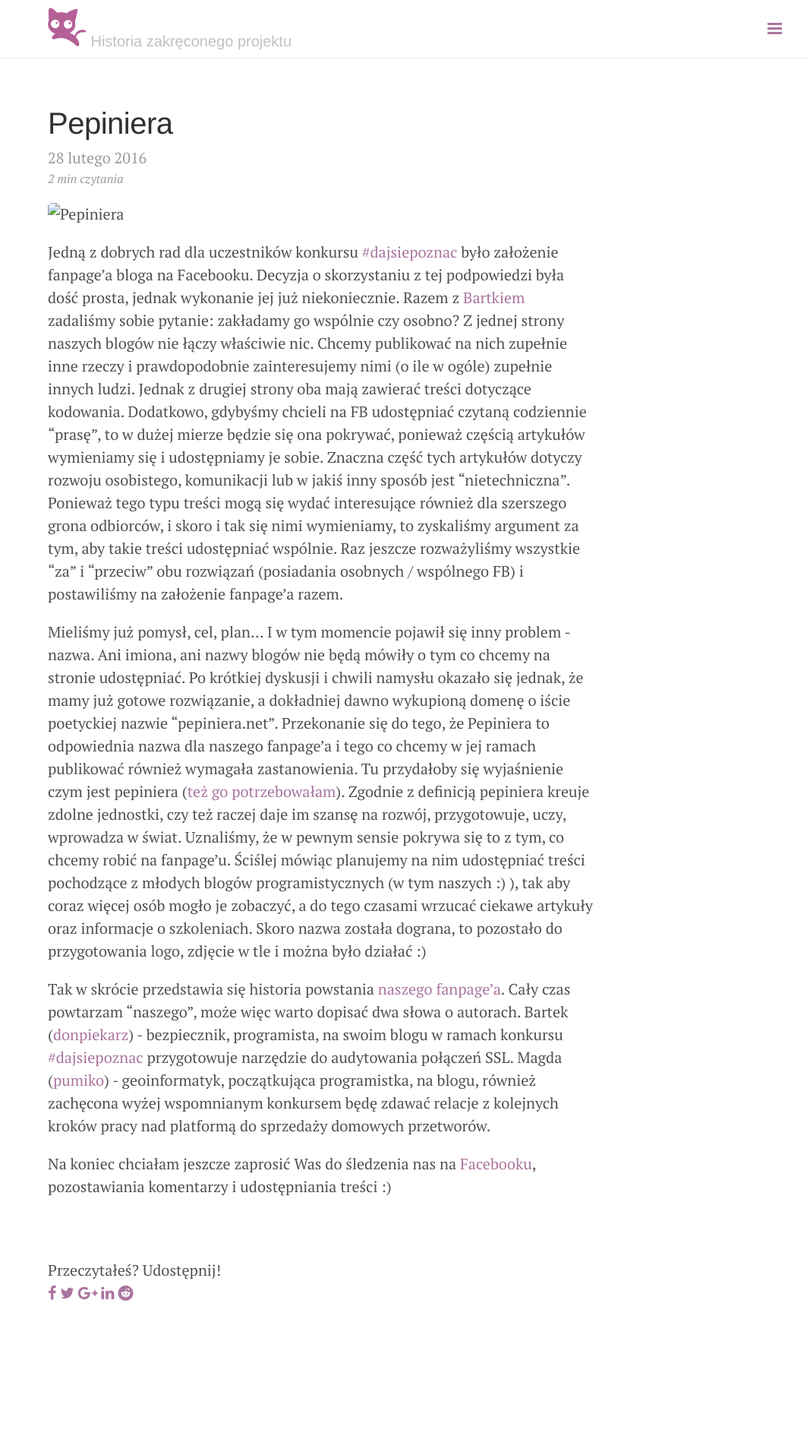
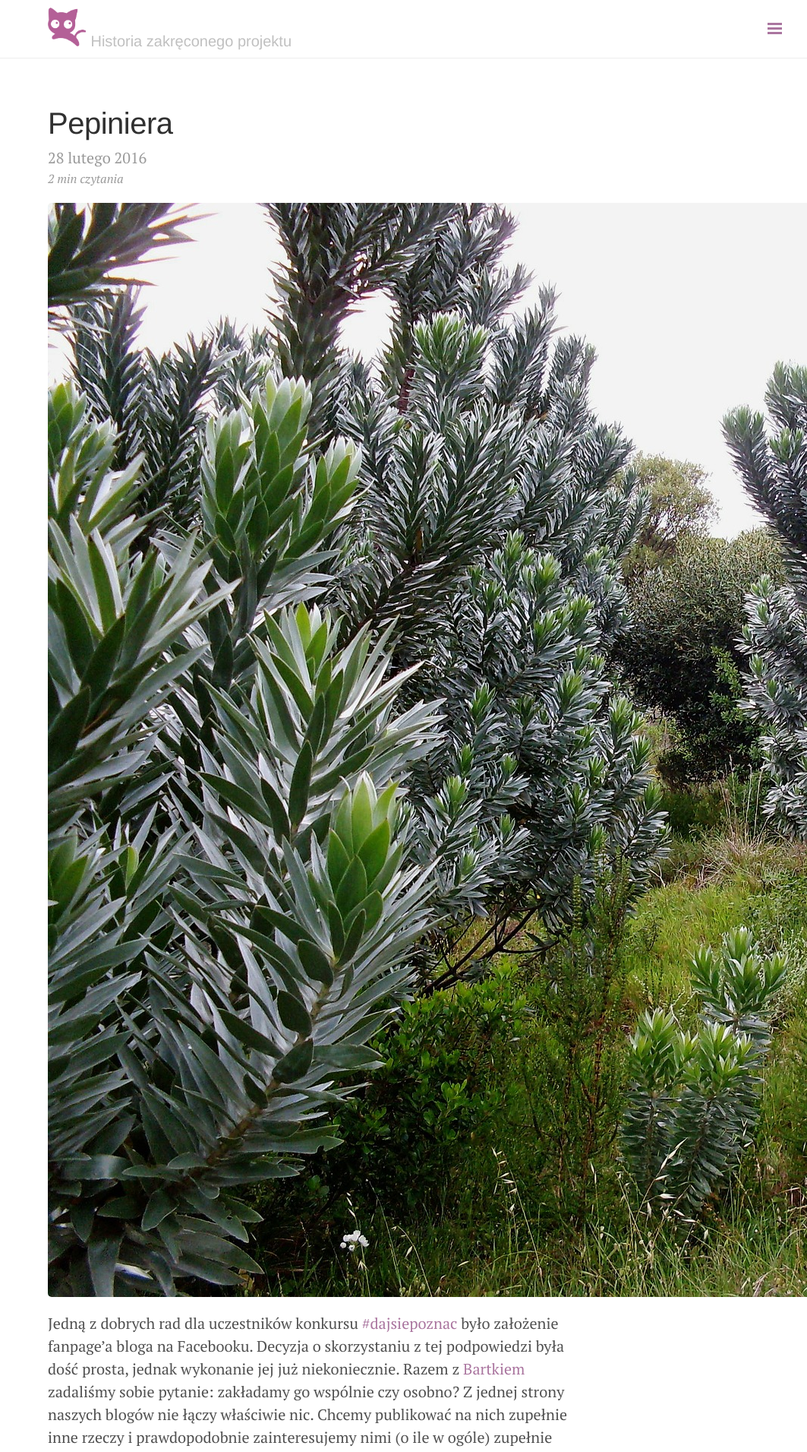
Before and after one commit to pumiko/pumiko.github.io, a Jekyll site: the page built from _posts/2016-02-28-pepiniera.md, in a window 1280 px wide. Shown: the top 1911 px of the page at 76% size, without its empty margins (217-1280 px from the left). Built offline with Jekyll 4.4.1, drawn with Linux system fonts in a browser that asks for light colours; nearby versions of some CDN libraries; comment, search, counter and statistics services are not loaded; before the commit the page ends 1717 px from its top, so only the background shows below that.

Commit message:
Update 2016-02-28-pepiniera.md

```diff
--- a/_posts/2016-02-28-pepiniera.md
+++ b/_posts/2016-02-28-pepiniera.md
@@ -9,7 +9,7 @@ tags:
 ---
 
 
-![Pepiniera](pepiniera.jpg)
+![Pepiniera](/public/pepiniera.jpg)
 
 Jedną z dobrych rad dla uczestników konkursu [#dajsiepoznac](http://dajsiepoznac.pl/) było założenie fanpage'a bloga na Facebooku. Decyzja o skorzystaniu z tej podpowiedzi była dość prosta, jednak wykonanie jej już niekoniecznie. Razem z [Bartkiem](http://donpiekarz.pl/) zadaliśmy sobie pytanie: zakładamy go wspólnie czy osobno?
 Z jednej strony naszych blogów nie łączy właściwie nic. Chcemy publikować na nich zupełnie inne rzeczy i prawdopodobnie zainteresujemy nimi (o ile w ogóle) zupełnie innych ludzi. Jednak z drugiej strony oba mają zawierać treści dotyczące kodowania. Dodatkowo, gdybyśmy chcieli na FB udostępniać czytaną codziennie "prasę", to w dużej mierze będzie się ona pokrywać, ponieważ częścią artykułów wymieniamy się i udostępniamy je sobie. Znaczna część tych artykułów dotyczy rozwoju osobistego, komunikacji lub w jakiś inny sposób jest "nietechniczna". Ponieważ tego typu treści mogą się wydać interesujące również dla szerszego grona odbiorców, i skoro i tak się nimi wymieniamy, to zyskaliśmy argument za tym, aby takie treści udostępniać wspólnie. Raz jeszcze rozważyliśmy wszystkie "za" i "przeciw" obu rozwiązań (posiadania osobnych / wspólnego FB) i postawiliśmy na założenie fanpage'a razem.
```
